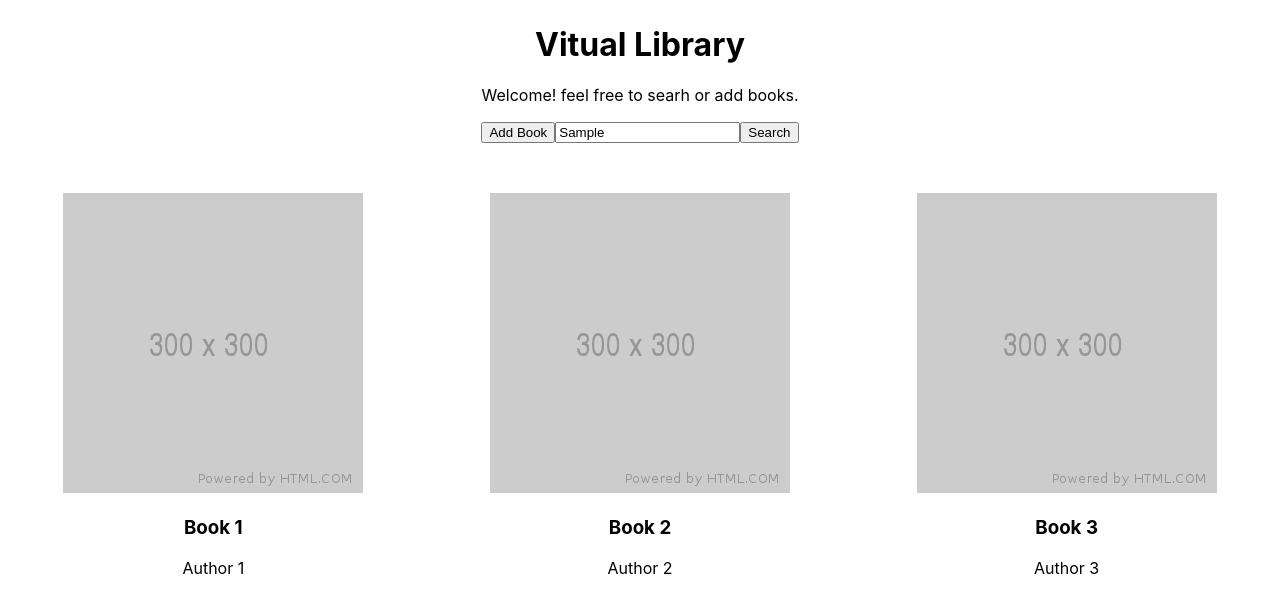
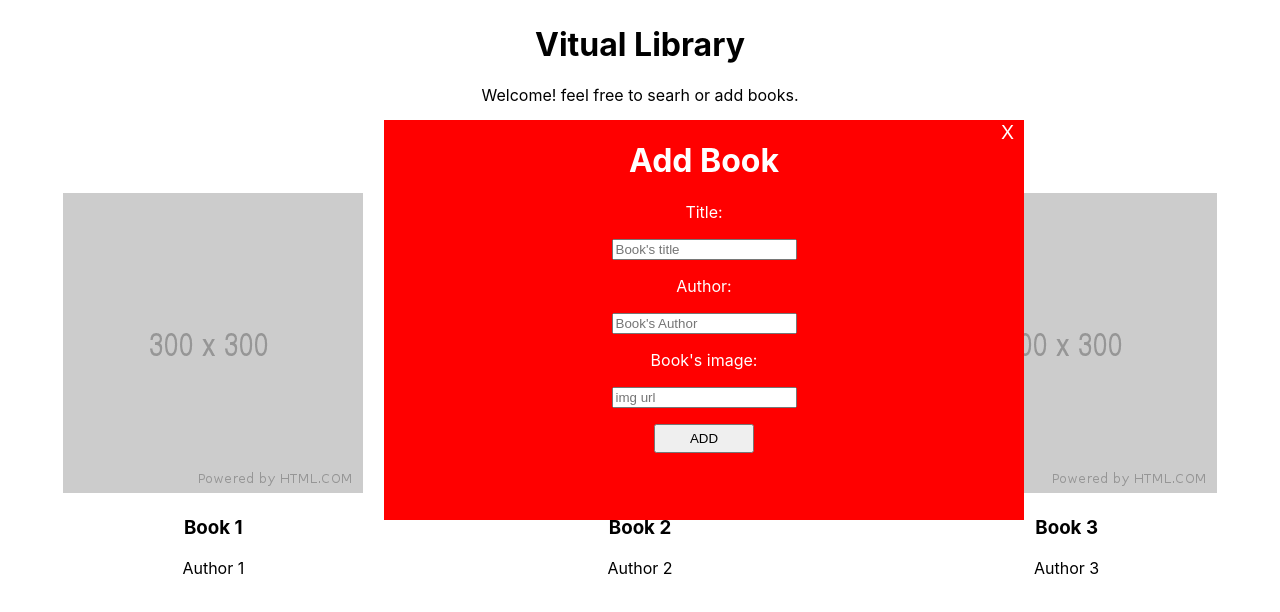
Before and after one commit to Jeffrey-A/virtualLibrary, a React (Create React App) app: page / in a window 1280 px wide. Both pictures are taken after typing "Sample" into the empty fields and a click on the button "Add Book". Shown: the top 612 px of the page. Built offline with nearby package versions, Linux system fonts and the light colour scheme.

Commit message:
completely modularized

```diff
--- a/public/index.html
+++ b/public/index.html
@@ -17,7 +17,9 @@
   </head>
   <body>
     <noscript>You need to enable JavaScript to run this app.</noscript>
+
     <div id="root"></div>
+    <div id="addBook"></div>
 
   </body>
 </html>
--- /dev/null
+++ b/src/Addbook.js
@@ -0,0 +1,37 @@
+import React, {Component} from 'react';
+
+const close = () =>{
+    document.getElementById('addBook').style.display="none";
+}
+
+const addBook = () =>{
+    //add a book component
+    alert('Hi');
+}
+
+class BookInfo extends Component{
+    render(){
+        return (
+            <div>
+                <span id="closeBookAdding" onClick={close}>X</span>
+                <h1>Add Book</h1>
+                <p>Title: </p>
+                <input type="text" placeholder="Book's title"/>
+
+                <p>Author: </p>
+                <input type="text" placeholder="Book's Author"/>
+
+                <p>Book's image: </p>
+                <input type="text" placeholder="img url"/>
+
+                <button id="addButton" onClick={addBook}>ADD</button>
+
+
+            </div>
+        );
+    }
+}
+
+
+
+export default BookInfo;
--- a/src/App.css
+++ b/src/App.css
@@ -16,3 +16,39 @@
 .text-center{
   text-align: center;
 }
+
+#addBook{
+  display: none;
+  position: absolute;
+  width: 50%;
+  height: 400px;
+  top: 15%;
+  right: 20%;
+  z-index: 100;
+  text-align: center;
+  background-color: red;
+  color: #fff;
+}
+
+#closeBookAdding{
+  position: absolute;
+  right: 0;
+  top: 0;
+  margin-right: 10px;
+  font-size: 1.2rem;
+
+}
+
+#closeBookAdding:hover{
+  cursor: pointer;
+}
+
+#addButton{
+  display: block;
+  width: 100px;
+  padding: 5px;
+  margin-top: 1rem;
+  margin-left: auto;
+  margin-right: auto;
+
+}
--- a/src/App.js
+++ b/src/App.js
@@ -1,35 +1,8 @@
 import React, { Component } from 'react';
-import placeholder from './placeholder.png';
 import './App.css';
 import Header from './Header';
 import Nav from './Nav';
-
-
-
-
-
-
-
-
-const Book = (props) =>{
-  return (
-      <div className="book-wrapper text-center">
-          <img className="book-img" src={placeholder}/>
-          <h3>{props.bookName}</h3>
-          <p>{props.author}</p>
-      </div>
-  );
-}
-
-const BookContainer = () =>{
-  return (
-      <div className="book-container">
-          <Book bookName="Book 1" author="Author 1"/>
-          <Book bookName="Book 2" author="Author 2"/>
-          <Book bookName="Book 3" author="Author 3"/>
-      </div>
-  );
-}
+import BookContainer from './Book';
 
 
 const App = () =>{
--- /dev/null
+++ b/src/Book.js
@@ -0,0 +1,28 @@
+import React from 'react';
+import placeholder from './placeholder.png';
+
+
+
+
+
+const Book = (props) =>{
+    return (
+        <div className="book-wrapper text-center">
+            <img className="book-img" src={placeholder}/>
+            <h3>{props.bookName}</h3>
+            <p>{props.author}</p>
+        </div>
+    );
+  }
+
+const BookContainer = () =>{
+    return (
+        <div className="book-container">
+            <Book bookName="Book 1" author="Author 1"/>
+            <Book bookName="Book 2" author="Author 2"/>
+            <Book bookName="Book 3" author="Author 3"/>
+        </div>
+    );
+}
+
+export default BookContainer;
--- a/src/Nav.js
+++ b/src/Nav.js
@@ -1,11 +1,23 @@
 import React from 'react';
+import ReactDOM from 'react-dom';
 import Button from './Button';
+import BookInfo from './Addbook';
+
+const addBook = () =>{
+    const container = document.getElementById('addBook');
+    container.style.display = "block";
+    ReactDOM.render(
+        <BookInfo />,
+        container
+    )
+
+}
 
 
 const Nav = () =>{
     return (
         <nav className="navigation-bar text-center">
-            <button type="button">
+            <button type="button" onClick={addBook}>
             Add Book
             </button>
             <input type="text" placeholder="Search books" />
```
